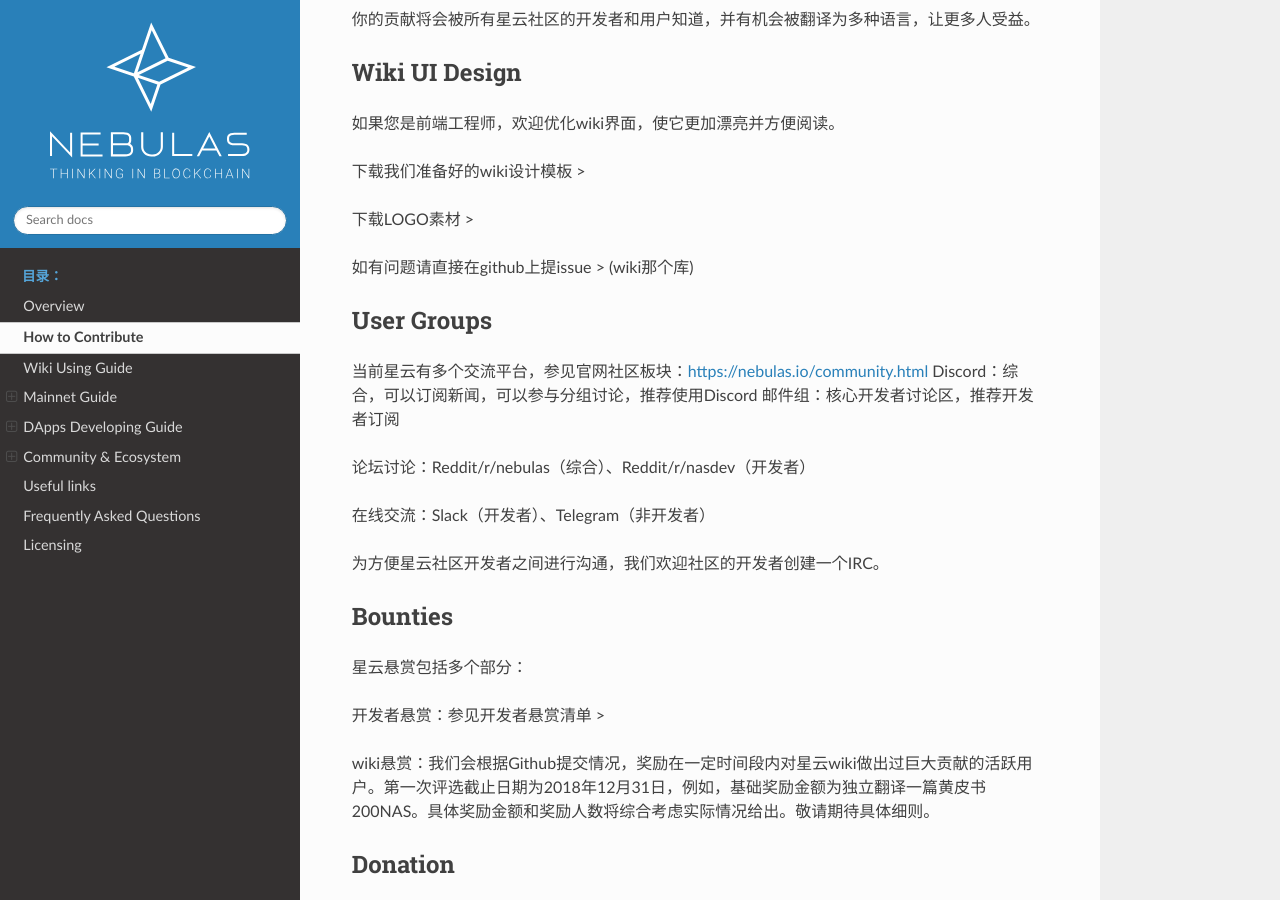
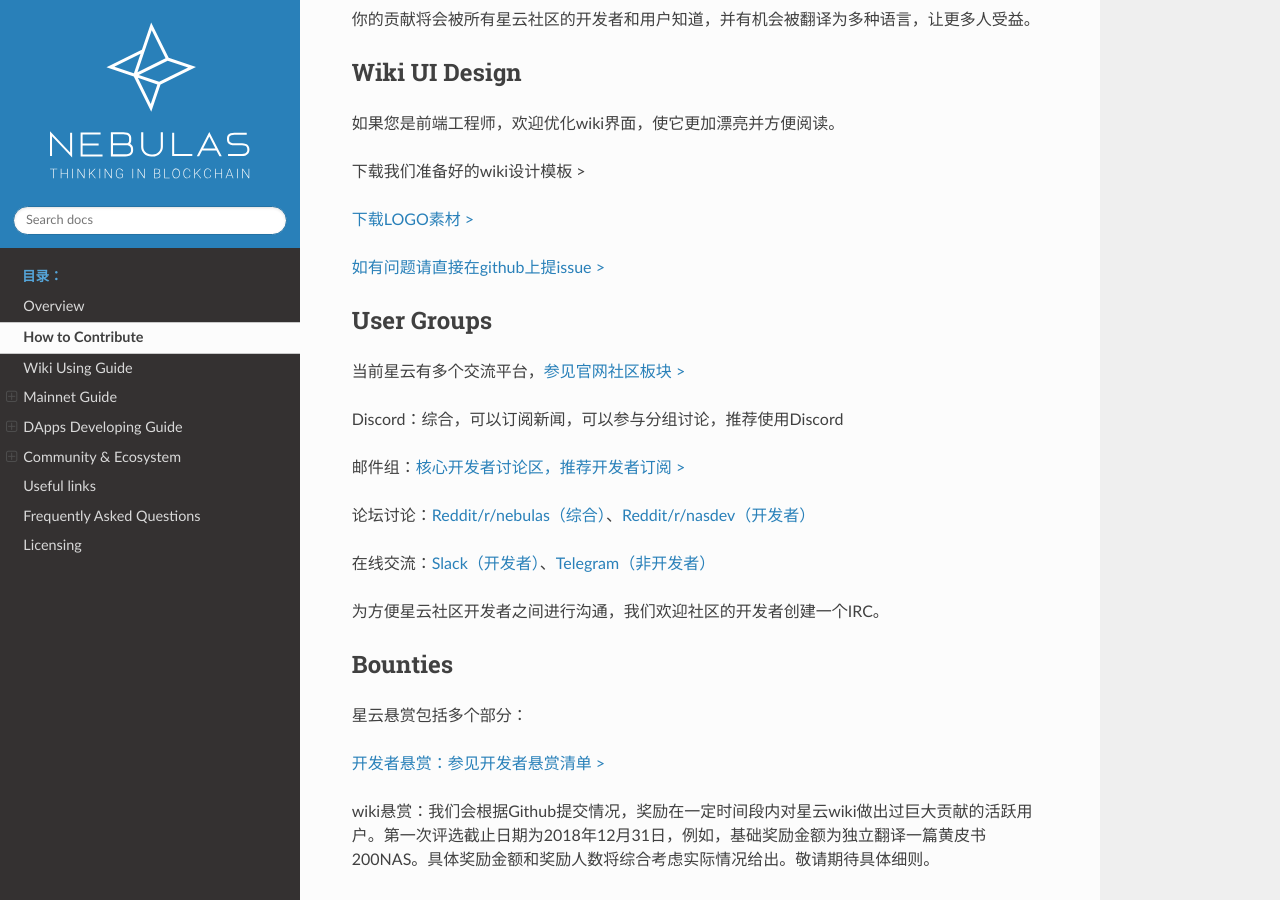
Before and after one commit to nebulasio/nebdocs, a Sphinx documentation site: the page built from docs/how-to-contribute.md, in a window 1280 px wide and 900 px high, scrolled down 1200 px. Built offline with Sphinx 7.4.7 and the Read the Docs theme 2.0.0, drawn with Linux system fonts in a browser that asks for light colours; pages that are not in the unit, such as notebooks, are missing from menus.

Commit message:
Update how-to-contribute.md
change some formats

```diff
--- a/docs/how-to-contribute.md
+++ b/docs/how-to-contribute.md
@@ -41,25 +41,27 @@
 
 下载我们准备好的wiki设计模板 >
 
-下载LOGO素材 >
+[下载LOGO素材 >](https://www.nebulas.io/docs/NEBULAS-LOGO-SVG.zip)
 
-如有问题请直接在github上提issue > (wiki那个库)
+[如有问题请直接在github上提issue >](https://github.com/nebulasio/nebdocs.git)
 
 ## User Groups
-当前星云有多个交流平台，参见官网社区板块：[https://nebulas.io/community.html](https://nebulas.io/community.html)
+当前星云有多个交流平台，[参见官网社区板块 >](https://nebulas.io/community.html)
+
 Discord：综合，可以订阅新闻，可以参与分组讨论，推荐使用Discord
-邮件组：核心开发者讨论区，推荐开发者订阅
 
-论坛讨论：Reddit/r/nebulas（综合）、Reddit/r/nasdev（开发者）
+邮件组：[核心开发者讨论区，推荐开发者订阅 >](https://lists.nebulas.io/cgi-bin/mailman/listinfo)
 
-在线交流：Slack（开发者）、Telegram（非开发者）
+论坛讨论：[Reddit/r/nebulas（综合）](https://www.reddit.com/r/nebulas/)、[Reddit/r/nasdev（开发者）](https://www.reddit.com/r/nasdev/)
+
+在线交流：[Slack（开发者）](https://nebulasio.herokuapp.com/)、[Telegram（非开发者）](https://nebulasio.herokuapp.com/)
 
 为方便星云社区开发者之间进行沟通，我们欢迎社区的开发者创建一个IRC。
 
 ## Bounties
 星云悬赏包括多个部分：
 
-开发者悬赏：参见开发者悬赏清单 >
+[开发者悬赏：参见开发者悬赏清单 >](https://www.nebulas.io/cn/developers.html)
 
 wiki悬赏：我们会根据Github提交情况，奖励在一定时间段内对星云wiki做出过巨大贡献的活跃用户。第一次评选截止日期为2018年12月31日，例如，基础奖励金额为独立翻译一篇黄皮书200NAS。具体奖励金额和奖励人数将综合考虑实际情况给出。敬请期待具体细则。
 
```
